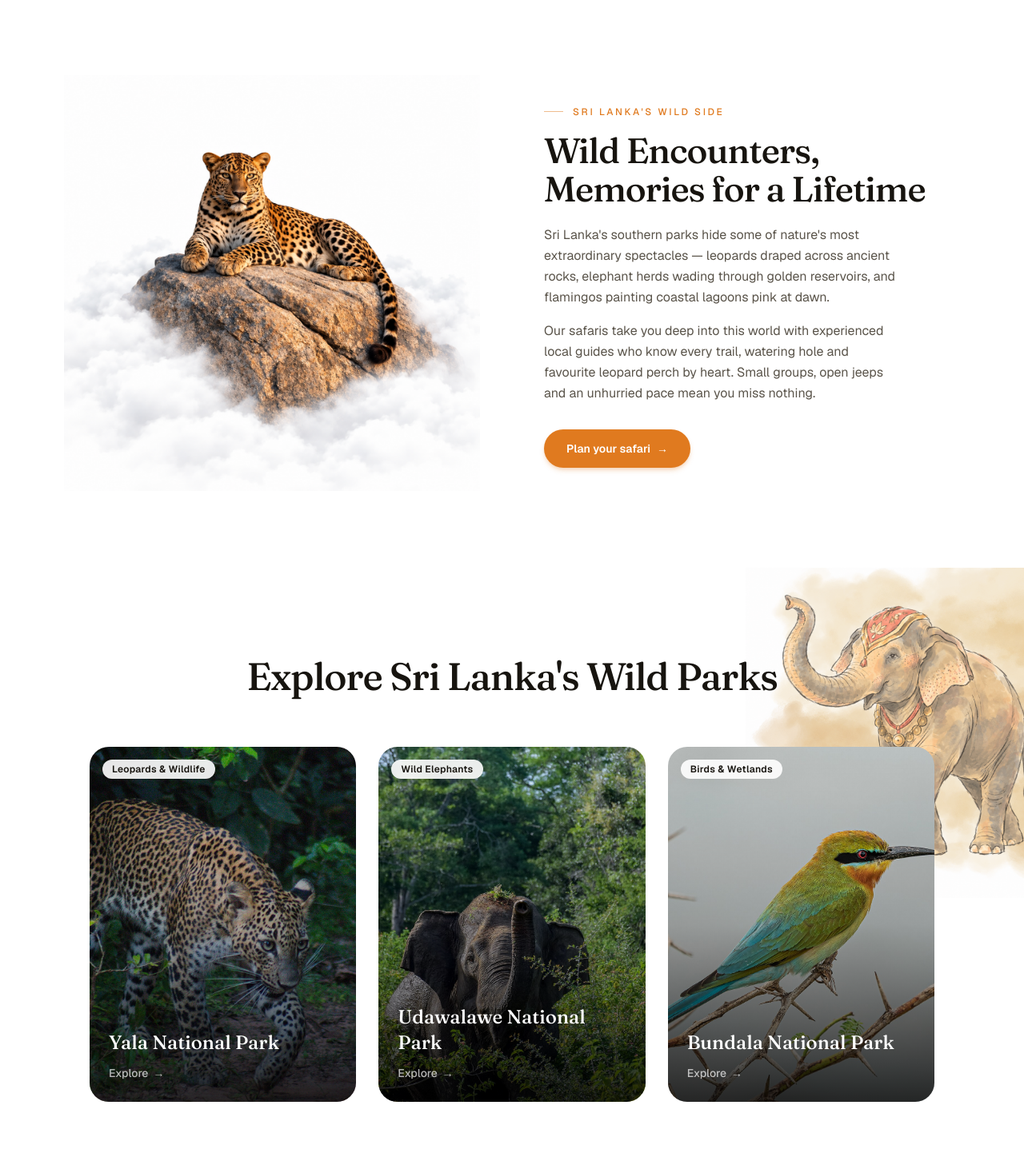
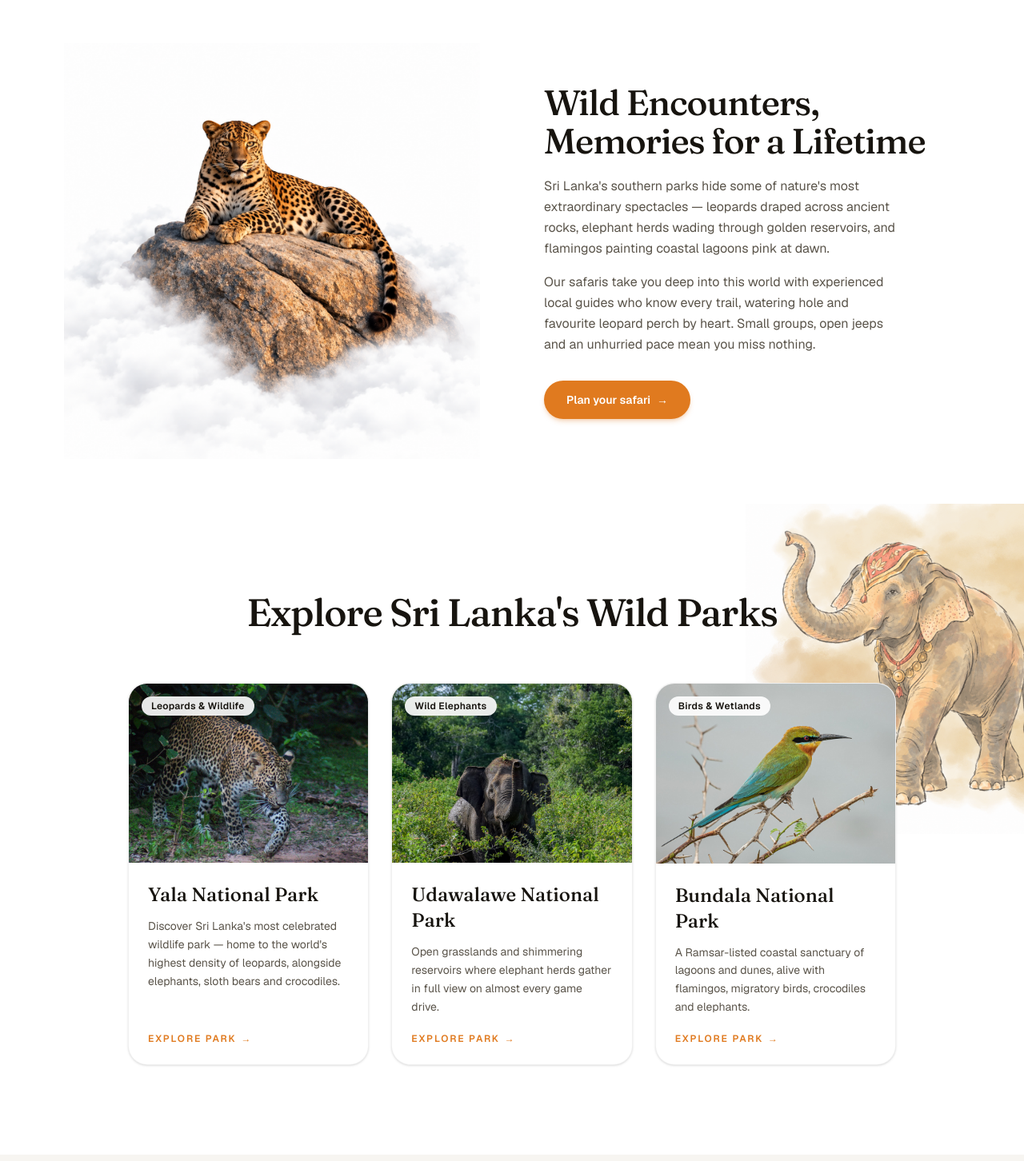
Before and after one commit to sarangas001/yala-leopard-safari-tours, a Next.js app: page / in a window 1280 px wide. Shown: the part 738-2190 px from the top of the page at 80% size. Built offline with nearby package versions, Linux system fonts and the light colour scheme.

Commit message:
feat: add SafariParks and TrustStrip components

```diff
--- a/components/SafariParks.tsx
+++ b/components/SafariParks.tsx
@@ -6,18 +6,21 @@ const PARKS = [
     id: "yala",
     name: "Yala National Park",
     bestFor: "Leopards & Wildlife",
+    copy: "Discover Sri Lanka's most celebrated wildlife park — home to the world's highest density of leopards, alongside elephants, sloth bears and crocodiles.",
     image: "/images/parks/yala.jpg",
   },
   {
     id: "udawalawe",
     name: "Udawalawe National Park",
     bestFor: "Wild Elephants",
+    copy: "Open grasslands and shimmering reservoirs where elephant herds gather in full view on almost every game drive.",
     image: "/images/parks/udawalawe.jpg",
   },
   {
     id: "bundala",
     name: "Bundala National Park",
     bestFor: "Birds & Wetlands",
+    copy: "A Ramsar-listed coastal sanctuary of lagoons and dunes, alive with flamingos, migratory birds, crocodiles and elephants.",
     image: "/images/parks/bundala.jpg",
   },
 ];
@@ -41,20 +44,22 @@ export default function SafariParks() {
       </div>
 
       {/* All content sits above the illustration */}
-      <div className="relative z-10 mx-auto max-w-[1600px] px-10 py-20 sm:px-16 sm:py-24 lg:px-28 lg:py-28">
-        {/* Heading — centered, no eyebrow label */}
+      <div className="relative z-10 mx-auto max-w-[1600px] px-10 py-20 sm:px-20 sm:py-24 lg:px-40 lg:py-28">
+        {/* Heading — centered */}
         <Reveal className="text-center">
           <h2 className="font-display text-3xl font-medium tracking-tight text-brand-ink sm:text-4xl lg:text-5xl">
             Explore Sri Lanka&apos;s Wild Parks
           </h2>
         </Reveal>
 
-        {/* Cards */}
+        {/* Cards — image on top, white body below */}
         <div className="mt-14 grid grid-cols-1 gap-6 sm:grid-cols-2 lg:mt-16 lg:grid-cols-3 lg:gap-7">
           {PARKS.map((park, i) => (
             <Reveal key={park.id} delay={i * 0.1}>
-              <a href={`/#park-${park.id}`} className="group block">
-                <div className="relative aspect-[3/4] w-full overflow-hidden rounded-3xl">
+              <a href={`/#park-${park.id}`} className="group block h-full">
+                <div className="flex h-full flex-col overflow-hidden rounded-3xl border border-black/[0.06] bg-white shadow-sm transition-shadow duration-300 group-hover:shadow-md">
+                  {/* Image at top */}
+                  <div className="relative aspect-[4/3] w-full overflow-hidden">
                     <Image
                       src={park.image}
                       alt={park.name}
@@ -63,20 +68,22 @@ export default function SafariParks() {
                       quality={75}
                       className="object-cover transition-transform duration-700 group-hover:scale-105"
                     />
-                  <div className="absolute inset-0 bg-gradient-to-t from-black/80 via-black/20 to-transparent" />
-
                     {/* Pill badge */}
                     <span className="absolute left-4 top-4 rounded-full bg-white/90 px-3 py-1 text-xs font-semibold tracking-wide text-brand-ink backdrop-blur-sm">
                       {park.bestFor}
                     </span>
+                  </div>
 
-                  {/* Bottom text */}
-                  <div className="absolute inset-x-0 bottom-0 p-6">
-                    <h3 className="font-display text-xl font-medium text-white sm:text-2xl">
+                  {/* Card body */}
+                  <div className="flex flex-1 flex-col p-6">
+                    <h3 className="font-display text-xl font-medium text-brand-ink sm:text-2xl">
                       {park.name}
                     </h3>
-                    <span className="mt-3 inline-flex items-center gap-1.5 text-sm font-medium text-white/70 transition-colors duration-300 group-hover:text-white">
-                      Explore
+                    <p className="mt-3 flex-1 text-sm leading-relaxed text-brand-ink-muted">
+                      {park.copy}
+                    </p>
+                    <span className="mt-5 inline-flex items-center gap-1.5 text-xs font-semibold uppercase tracking-[0.15em] text-brand-orange transition-colors duration-300 group-hover:text-brand-orange-dark">
+                      Explore Park
                       <span
                         aria-hidden="true"
                         className="transition-transform duration-300 group-hover:translate-x-1"
--- a/components/TrustStrip.tsx
+++ b/components/TrustStrip.tsx
@@ -32,7 +32,7 @@ export default function TrustStrip() {
       </div> */}
 
       {/* Image + content section */}
-      <div className="mx-auto max-w-[1600px] px-6 py-16 sm:px-10 sm:py-20 lg:px-20 lg:py-24">
+      <div className="mx-auto max-w-[1600px] px-6 py-10 sm:px-10 sm:py-12 lg:px-20 lg:py-14">
         <div className="grid grid-cols-1 items-center gap-12 lg:grid-cols-2 lg:gap-20">
           {/* Image */}
           <Reveal>
@@ -53,11 +53,7 @@ export default function TrustStrip() {
 
           {/* Text content */}
           <Reveal delay={0.12}>
-            <span className="inline-flex items-center gap-3 text-xs font-medium uppercase tracking-[0.22em] text-brand-orange">
-              <span className="h-px w-6 bg-brand-orange/50" aria-hidden="true" />
-              Sri Lanka&apos;s Wild Side
-            </span>
-            <h2 className="mt-4 font-display text-3xl font-medium tracking-tight text-brand-ink sm:text-4xl lg:text-[2.75rem] lg:leading-[1.1]">
+            <h2 className="font-display text-3xl font-medium tracking-tight text-brand-ink sm:text-4xl lg:text-[2.75rem] lg:leading-[1.1]">
               Wild Encounters,<br />
               Memories for a Lifetime
             </h2>
```
Lines whose indentation alone changed are shown as unchanged.
